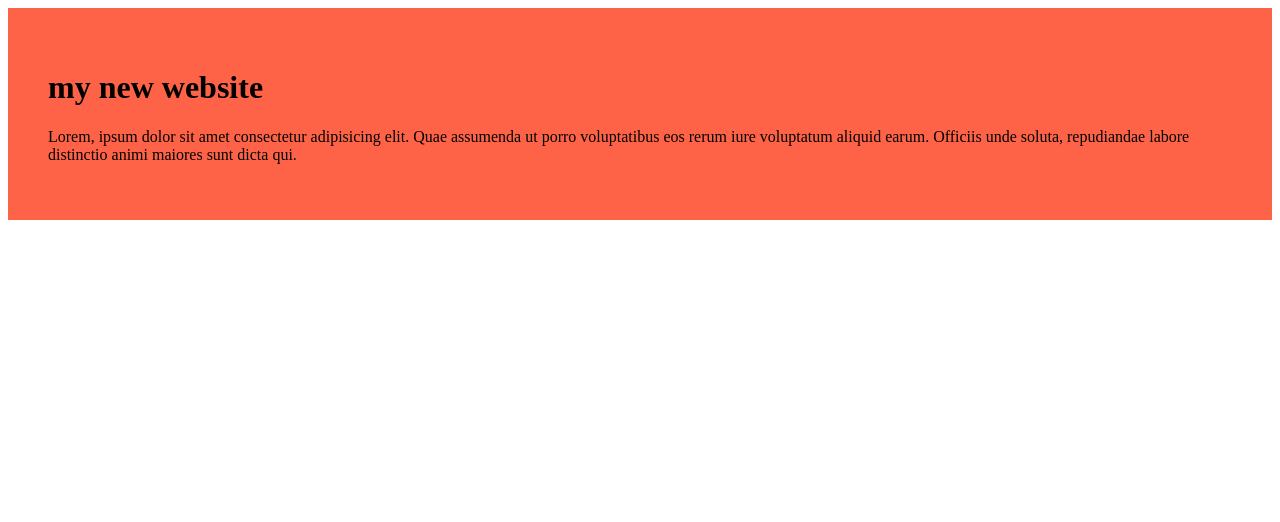
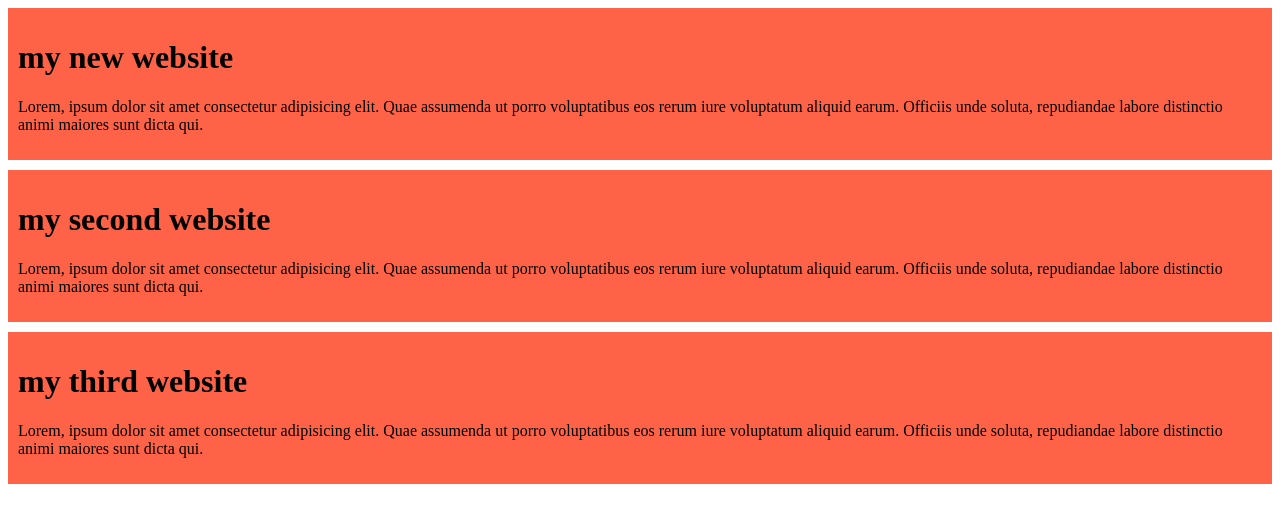
Before and after one commit to shyama47/my-simple-repo, a plain HTML site: page index.html in a window 1280 px wide. Drawn offline with Linux system fonts and the light colour scheme.

Commit message:
added the first and second blog

```diff
--- a/index.html
+++ b/index.html
@@ -11,5 +11,13 @@
     <h1>my new website</h1>
     <p>Lorem, ipsum dolor sit amet consectetur adipisicing elit. Quae assumenda ut porro voluptatibus eos rerum iure voluptatum aliquid earum. Officiis unde soluta, repudiandae labore distinctio animi maiores sunt dicta qui.</p>
     </div>
+    <div>
+    <h1>my second website</h1>
+    <p>Lorem, ipsum dolor sit amet consectetur adipisicing elit. Quae assumenda ut porro voluptatibus eos rerum iure voluptatum aliquid earum. Officiis unde soluta, repudiandae labore distinctio animi maiores sunt dicta qui.</p>
+    </div>
+    <div>
+    <h1>my third website</h1>
+    <p>Lorem, ipsum dolor sit amet consectetur adipisicing elit. Quae assumenda ut porro voluptatibus eos rerum iure voluptatum aliquid earum. Officiis unde soluta, repudiandae labore distinctio animi maiores sunt dicta qui.</p>
+    </div>
 </body>
 </html>
--- a/style/blog.css
+++ b/style/blog.css
@@ -1,5 +1,5 @@
 div{
     background-color: tomato;
-    padding:40px
-
+    padding: 10px;
+margin-bottom: 10px;
 }
```
